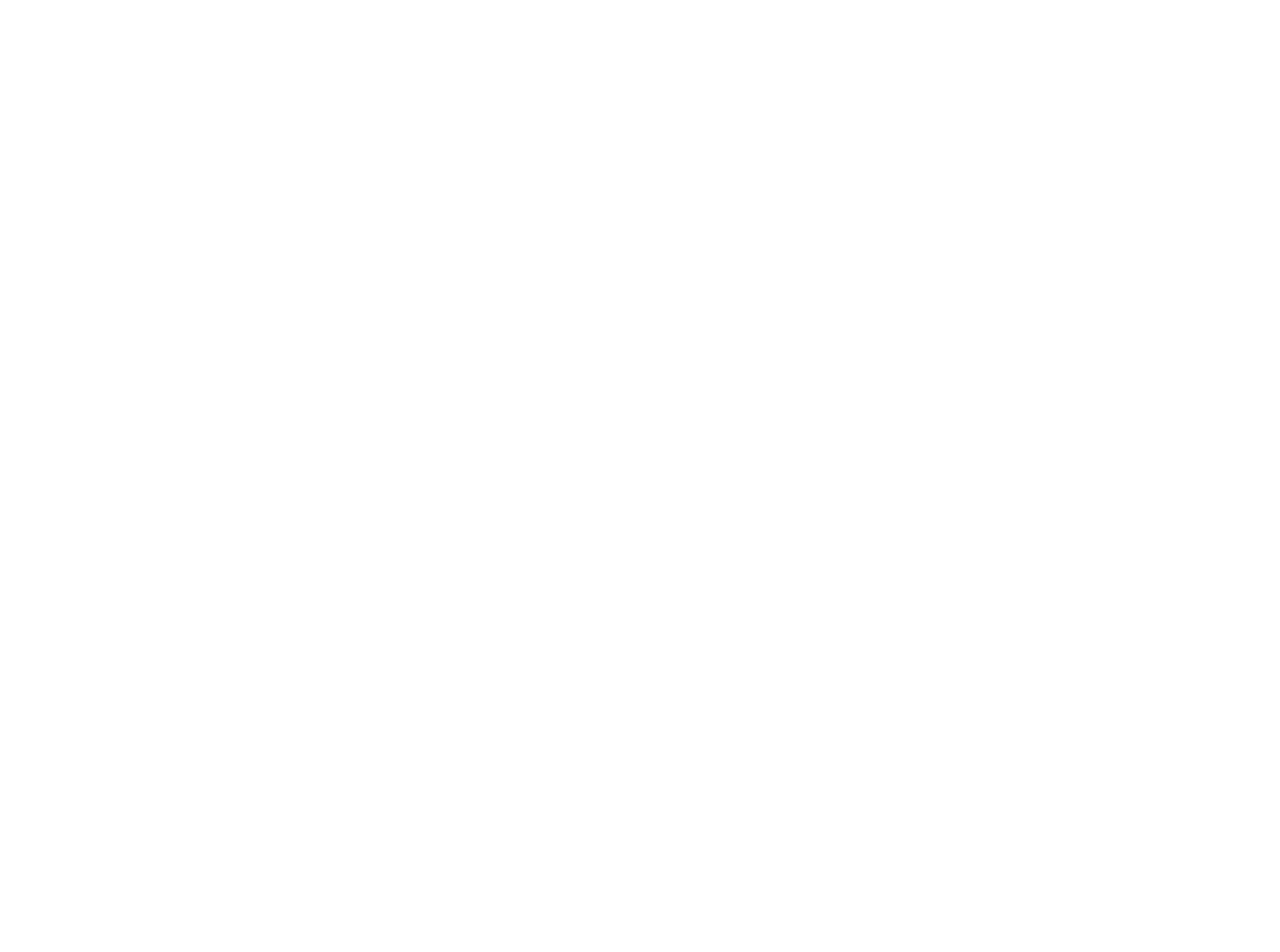
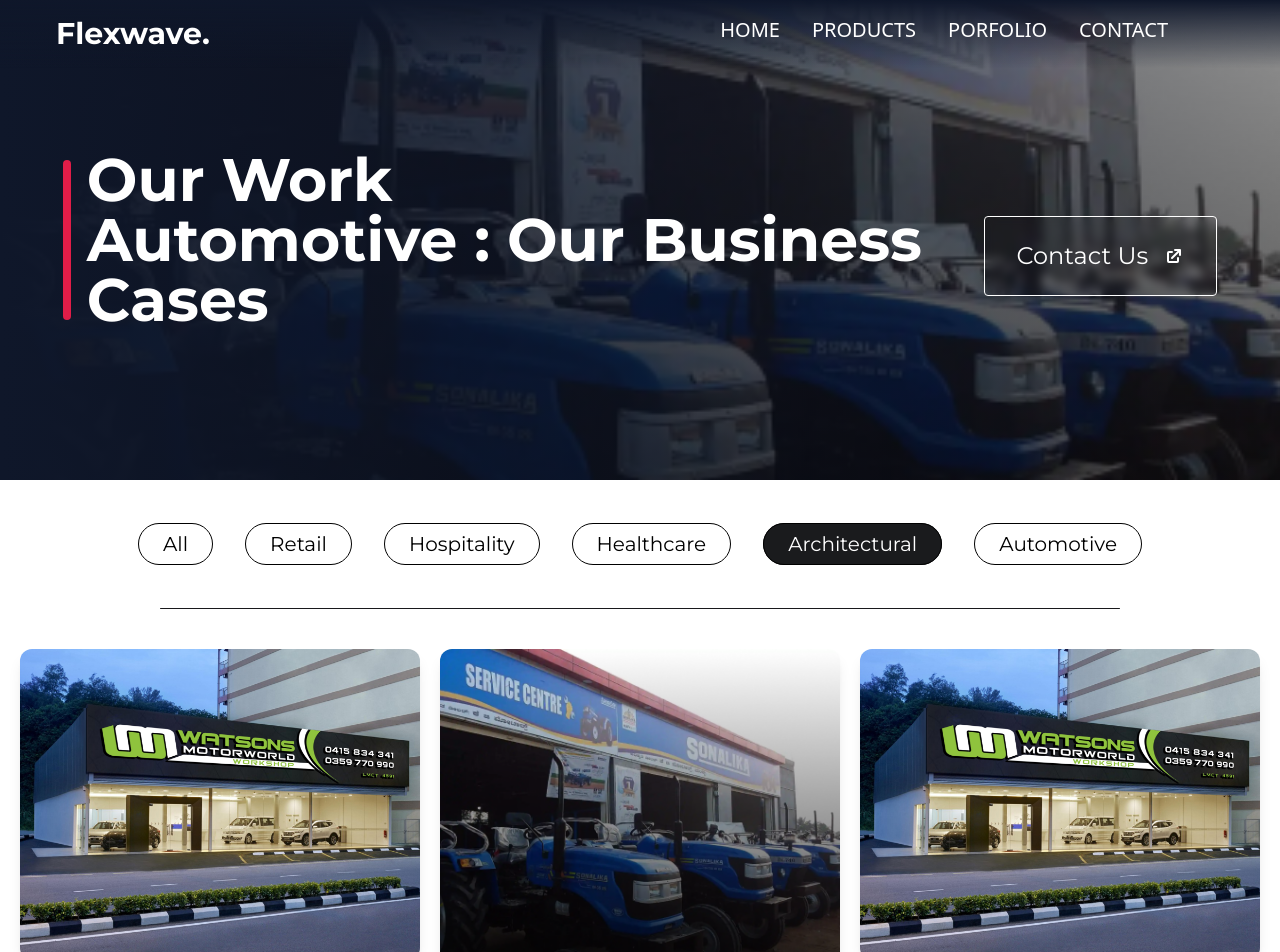
Before and after one commit to Ne0sky/Flexwave, a React (Vite) app: page /portfolio/architectural in a window 1280 px wide. Before the commit this address had no page. Shown: the top 952 px of the page. Before the commit the page ends 800 px from the top, so only its background shows below. Built offline with nearby package versions, Linux system fonts and the light colour scheme.

Commit message:
add the routes and pages for porfolios

```diff
--- a/src/App.jsx
+++ b/src/App.jsx
@@ -5,7 +5,11 @@
 import Portfolio from "./pages/Portfolio"
 import Products from "./pages/Products"
 import Portfolio_Automotive from "./pages/Portfolio_Automotive"
-
+import Portfolio_Retail from "./pages/Portfolio_Retail"
+import Portfolio_Hospitality from "./pages/Portfolio_Hospitality"
+import Portfolio_Architectural from "./pages/Portfolio_Architectural"
+import Portfolio_Healthcare from "./pages/Portfolio_Healthcare"
+import Portfolio_All from "./pages/Portfolio_All"
 
 
 function App() {
@@ -20,12 +24,18 @@
             <Route path='/contact' element={<Contact/>}/>
             <Route path='/portfolio' element={<Portfolio/>}/>
             <Route path='/portfolio/automotive' element={<Portfolio_Automotive/>}/>
+            <Route path='/portfolio/retail' element={<Portfolio_Retail/>}/>
+            <Route path='/portfolio/hospitality' element={<Portfolio_Hospitality/>}/>
+            <Route path='/portfolio/healthcare' element={<Portfolio_Healthcare/>}/>
+            <Route path='/portfolio/architectural' element={<Portfolio_Architectural/>}/>
+            <Route path='/portfolio/all' element={<Portfolio_All/>}/>
 
             <Route path='/products' element={<Products/>}/>
 
             </Route>
         </Routes>
       </Router>
+
     </div>
   )
 }
--- /dev/null
+++ b/src/Utils/ScrolltoTop.jsx
@@ -0,0 +1,14 @@
+import { useEffect } from 'react';
+import { useLocation } from 'react-router-dom';
+
+const ScrollToTop = () => {
+  // Extracts pathname property(key) from an object
+  const { pathname } = useLocation();
+
+  // Automatically scrolls to top whenever pathname changes
+  useEffect(() => {
+    window.scrollTo(0, 0);
+  }, [pathname]);
+}
+
+export default ScrollToTop;
--- a/src/components/Navbar_portfolio.jsx
+++ b/src/components/Navbar_portfolio.jsx
@@ -4,14 +4,15 @@
   return (
     <div className='w-screen h-24  flex  flex-col md:flex-row items-center my-4 justify-center  '>
         <div className='my-8'>
-        <NavLink className='rounded-3xl lg:text-xl hover:bg-zinc-900 hover:text-white transition-all duration-300 border border-black px-2 lg:px-6 py-2 text-center mx-1 lg:mx-4'  to='/' >Retail</NavLink>
-        <NavLink className='rounded-3xl lg:text-xl hover:bg-zinc-900 hover:text-white transition-all duration-300 border border-black px-2 lg:px-6 py-2 text-center mx-1 lg:mx-4'  to='/' >Hospitality</NavLink>
-        <NavLink className='rounded-3xl lg:text-xl hover:bg-zinc-900 hover:text-white transition-all duration-300 border border-black px-2 lg:px-6 py-2 text-center mx-1 lg:mx-4'  to='/' >Architectural</NavLink>
+        <NavLink className='rounded-3xl lg:text-xl hover:bg-zinc-900 hover:text-white transition-all duration-300 border border-black px-2 lg:px-6 py-2 text-center mx-1 lg:mx-4'  to='/portfolio/all' >All</NavLink>
+        <NavLink className='rounded-3xl lg:text-xl hover:bg-zinc-900 hover:text-white transition-all duration-300 border border-black px-2 lg:px-6 py-2 text-center mx-1 lg:mx-4'  to='/portfolio/retail' >Retail</NavLink>
+        <NavLink className='rounded-3xl lg:text-xl hover:bg-zinc-900 hover:text-white transition-all duration-300 border border-black px-2 lg:px-6 py-2 text-center mx-1 lg:mx-4'  to='/portfolio/hospitality' >Hospitality</NavLink>
+
         </div>
         <div>
-        <NavLink className='rounded-3xl lg:text-xl hover:bg-zinc-900 hover:text-white transition-all duration-300 border border-black px-2 lg:px-6 py-2 text-center mx-1 lg:mx-4'  to='/' >Healthcare</NavLink>
-        <NavLink className='rounded-3xl lg:text-xl hover:bg-zinc-900 hover:text-white transition-all duration-300 border border-black px-2 lg:px-6 py-2 text-center mx-1 lg:mx-4'  to='/' >Restaurant</NavLink>
-        <NavLink className='rounded-3xl lg:text-xl hover:bg-zinc-900 hover:text-white transition-all duration-300 border border-black px-2 lg:px-6 py-2 text-center mx-1 lg:mx-4' to='/portfolio/automotive' >Automotive</NavLink>
+        <NavLink className='rounded-3xl lg:text-xl hover:bg-zinc-900 hover:text-white transition-all duration-300 border border-black px-2 lg:px-6 py-2 text-center mx-1 lg:mx-4'  to='/portfolio/healthcare' >Healthcare</NavLink>
+        <NavLink className='rounded-3xl lg:text-xl hover:bg-zinc-900 hover:text-white transition-all duration-300 border border-black px-2 lg:px-6 py-2 text-center mx-1 lg:mx-4'  to='/portfolio/architectural' >Architectural</NavLink>
+        <NavLink className='rounded-3xl lg:text-xl hover:bg-zinc-900 hover:text-white transition-all duration-300 border border-black px-2 lg:px-6 py-2 text-center mx-1 lg:mx-4'  to='/portfolio/automotive' >Automotive</NavLink>
         </div>
 
     </div>
--- /dev/null
+++ b/src/pages/Portfolio_All.jsx
@@ -0,0 +1,31 @@
+import React, { useState } from 'react'
+import Navbar_portfolio from '../components/Navbar_portfolio';
+import Banner_half from '../components/Banner_half';
+import AutomotiveSrc from '../Data/Automotive';
+import ScrollToTop from '../Utils/ScrolltoTop';
+
+const Portfolio_All = () => {
+
+
+
+    const[file, setFile] = useState(null)
+    return (
+      <div className='font-primary overflow-x-hidden '>
+        <Banner_half/>
+        <Navbar_portfolio/>
+        <div className="h-[1px] w-3/4 rounded-xl mx-auto bg-zinc-900 hidden md:flex mb-5"></div>
+          <div className='w-full columns-1 md:columns-2 lg:columns-3 space-y-5 gap-5 p-5 '>
+          {AutomotiveSrc.map((data, index)=>{
+              return  <img onClick={()=>setFile(data)} key={index} className='rounded-xl object-cover w-full cursor-pointer h-auto shadow-lg' src={data.path} alt="Porfolio_img" />
+          })}
+          </div>
+          <div className={'popup-media transition-all' } style={{display: file?'block':'none'}}>
+            <span onClick={()=>setFile(null)} className='absolute cursor-pointer right-0 text-white text-6xl'>&times;</span>
+            {file && <img src={file.path}/>}
+          </div>
+          <ScrollToTop/>
+      </div>
+    )
+  }
+
+  export default Portfolio_All
--- /dev/null
+++ b/src/pages/Portfolio_Architectural.jsx
@@ -0,0 +1,31 @@
+import React, { useState } from 'react'
+import Navbar_portfolio from '../components/Navbar_portfolio';
+import Banner_half from '../components/Banner_half';
+import AutomotiveSrc from '../Data/Automotive';
+import ScrollToTop from '../Utils/ScrolltoTop';
+
+const Portfolio_Architectural = () => {
+
+
+
+    const[file, setFile] = useState(null)
+    return (
+      <div className='font-primary overflow-x-hidden '>
+        <Banner_half/>
+        <Navbar_portfolio/>
+        <div className="h-[1px] w-3/4 rounded-xl mx-auto bg-zinc-900 hidden md:flex mb-5"></div>
+          <div className='w-full columns-1 md:columns-2 lg:columns-3 space-y-5 gap-5 p-5 '>
+          {AutomotiveSrc.map((data, index)=>{
+              return  <img onClick={()=>setFile(data)} key={index} className='rounded-xl object-cover w-full cursor-pointer h-auto shadow-lg' src={data.path} alt="Porfolio_img" />
+          })}
+          </div>
+          <div className={'popup-media transition-all' } style={{display: file?'block':'none'}}>
+            <span onClick={()=>setFile(null)} className='absolute cursor-pointer right-0 text-white text-6xl'>&times;</span>
+            {file && <img src={file.path}/>}
+          </div>
+          <ScrollToTop/>
+      </div>
+    )
+  }
+
+  export default Portfolio_Architectural
--- /dev/null
+++ b/src/pages/Portfolio_Healthcare.jsx
@@ -0,0 +1,31 @@
+import React, { useState } from 'react'
+import Navbar_portfolio from '../components/Navbar_portfolio';
+import Banner_half from '../components/Banner_half';
+import AutomotiveSrc from '../Data/Automotive';
+import ScrollToTop from '../Utils/ScrolltoTop';
+
+const Portfolio_Healthcare = () => {
+
+
+
+    const[file, setFile] = useState(null)
+    return (
+      <div className='font-primary overflow-x-hidden '>
+        <Banner_half/>
+        <Navbar_portfolio/>
+        <div className="h-[1px] w-3/4 rounded-xl mx-auto bg-zinc-900 hidden md:flex mb-5"></div>
+          <div className='w-full columns-1 md:columns-2 lg:columns-3 space-y-5 gap-5 p-5 '>
+          {AutomotiveSrc.map((data, index)=>{
+              return  <img onClick={()=>setFile(data)} key={index} className='rounded-xl object-cover w-full cursor-pointer h-auto shadow-lg' src={data.path} alt="Porfolio_img" />
+          })}
+          </div>
+          <div className={'popup-media transition-all' } style={{display: file?'block':'none'}}>
+            <span onClick={()=>setFile(null)} className='absolute cursor-pointer right-0 text-white text-6xl'>&times;</span>
+            {file && <img src={file.path}/>}
+          </div>
+          <ScrollToTop/>
+      </div>
+    )
+  }
+
+  export default Portfolio_Healthcare
--- /dev/null
+++ b/src/pages/Portfolio_Hospitality.jsx
@@ -0,0 +1,31 @@
+import React, { useState } from 'react'
+import Navbar_portfolio from '../components/Navbar_portfolio';
+import Banner_half from '../components/Banner_half';
+import AutomotiveSrc from '../Data/Automotive';
+import ScrollToTop from '../Utils/ScrolltoTop';
+
+const Portfolio_Hospitality = () => {
+
+
+
+    const[file, setFile] = useState(null)
+    return (
+      <div className='font-primary overflow-x-hidden '>
+        <Banner_half/>
+        <Navbar_portfolio/>
+        <div className="h-[1px] w-3/4 rounded-xl mx-auto bg-zinc-900 hidden md:flex mb-5"></div>
+          <div className='w-full columns-1 md:columns-2 lg:columns-3 space-y-5 gap-5 p-5 '>
+          {AutomotiveSrc.map((data, index)=>{
+              return  <img onClick={()=>setFile(data)} key={index} className='rounded-xl object-cover w-full cursor-pointer h-auto shadow-lg' src={data.path} alt="Porfolio_img" />
+          })}
+          </div>
+          <div className={'popup-media transition-all' } style={{display: file?'block':'none'}}>
+            <span onClick={()=>setFile(null)} className='absolute cursor-pointer right-0 text-white text-6xl'>&times;</span>
+            {file && <img src={file.path}/>}
+          </div>
+          <ScrollToTop/>
+      </div>
+    )
+  }
+
+  export default Portfolio_Hospitality
--- /dev/null
+++ b/src/pages/Portfolio_Retail.jsx
@@ -0,0 +1,31 @@
+import React, { useState } from 'react'
+import Navbar_portfolio from '../components/Navbar_portfolio';
+import Banner_half from '../components/Banner_half';
+import AutomotiveSrc from '../Data/Automotive';
+import ScrollToTop from '../Utils/ScrolltoTop';
+
+const Portfolio_Retail = () => {
+
+
+
+    const[file, setFile] = useState(null)
+    return (
+      <div className='font-primary overflow-x-hidden '>
+        <Banner_half/>
+        <Navbar_portfolio/>
+        <div className="h-[1px] w-3/4 rounded-xl mx-auto bg-zinc-900 hidden md:flex mb-5"></div>
+          <div className='w-full columns-1 md:columns-2 lg:columns-3 space-y-5 gap-5 p-5 '>
+          {AutomotiveSrc.map((data, index)=>{
+              return  <img onClick={()=>setFile(data)} key={index} className='rounded-xl object-cover w-full cursor-pointer h-auto shadow-lg' src={data.path} alt="Porfolio_img" />
+          })}
+          </div>
+          <div className={'popup-media transition-all' } style={{display: file?'block':'none'}}>
+            <span onClick={()=>setFile(null)} className='absolute cursor-pointer right-0 text-white text-6xl'>&times;</span>
+            {file && <img src={file.path}/>}
+          </div>
+          <ScrollToTop/>
+      </div>
+    )
+  }
+
+  export default Portfolio_Retail
--- a/src/sections/Projects.jsx
+++ b/src/sections/Projects.jsx
@@ -10,12 +10,12 @@
 
       <section className='grid grid-cols-1 md:grid-cols-2 lg:grid-cols-3 gap-2 py-8'>
 
-        <ProjectCard title={'Retail'} src={`/assets/Rectangle 14.png`}/>
-        <ProjectCard title={'Hospitality'} src={`/assets/Rectangle 15.png`}/>
+        <NavLink to='/portfolio/all'><ProjectCard title={'All projects'} src={`/assets/Rectangle 14.png`}/></NavLink>
+        <NavLink to='/portfolio/hospitality'><ProjectCard title={'Hospitality'} src={`/assets/Rectangle 15.png`}/></NavLink>
         <NavLink to='/portfolio/automotive'><ProjectCard title={'Automotive'} src={`/assets/Rectangle 16.png`}/></NavLink>
-        <ProjectCard title={'Architectural'} src={`/assets/Rectangle 17.png`}/>
-        <ProjectCard title={'Healthcare'} src={`/assets/Rectangle 18.png`}/>
-        <ProjectCard title={'Restaurant'} src={`/assets/Rectangle 19.png`}/>
+        <NavLink to='/portfolio/architectural'><ProjectCard title={'Architectural'} src={`/assets/Rectangle 17.png`}/></NavLink>
+        <NavLink to='/portfolio/healthcare'><ProjectCard title={'Healthcare'} src={`/assets/Rectangle 18.png`}/></NavLink>
+        <NavLink to='/portfolio/retail'><ProjectCard title={'Retail'} src={`/assets/Rectangle 19.png`}/></NavLink>
 
       </section>
     </div>
```
Also changed, not shown: src/pages/Portfolio_Automotive.jsx (+6 -2 lines).
